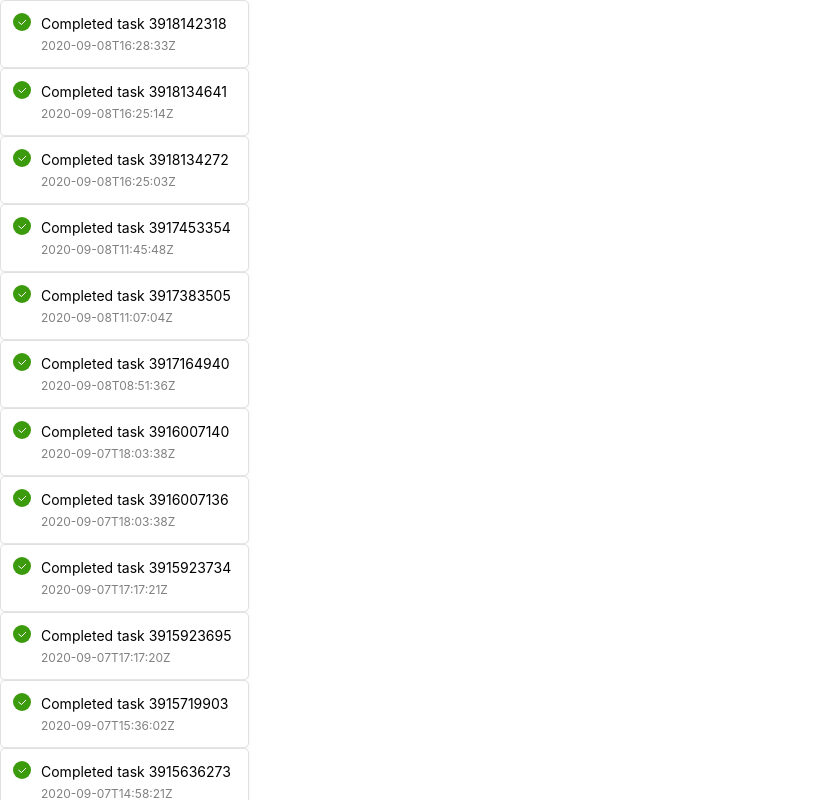
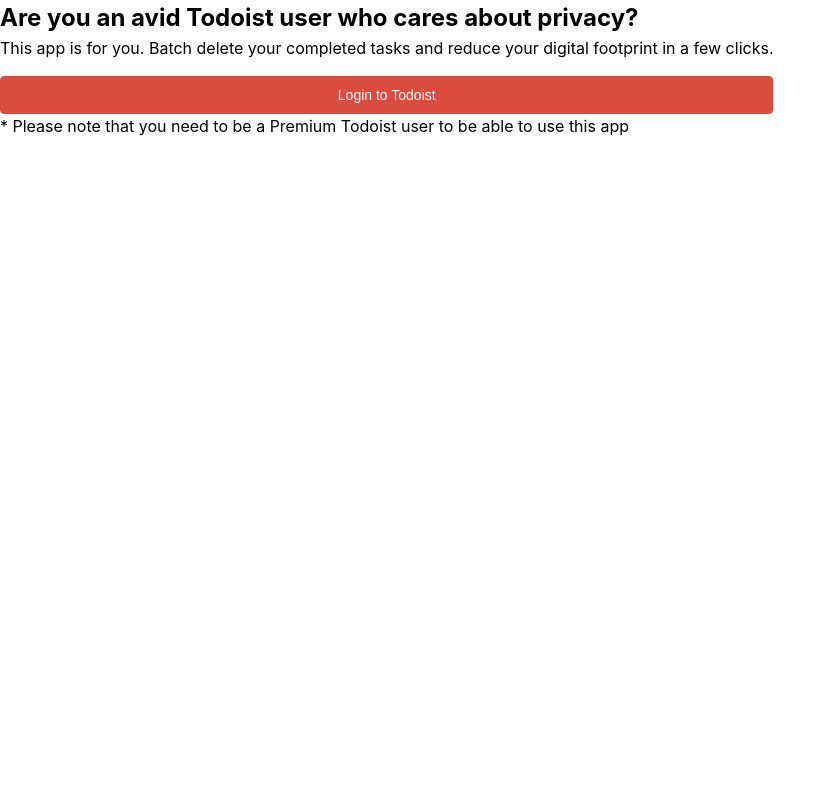
Before and after one commit to ajilderda/todoist-history-remover, a React (Create React App) app: page /review-tasks in a window 1280 px wide. Shown: the top 800 px of the page, without its empty margins (0-836 px from the left). Built offline with nearby package versions, Linux system fonts and the light colour scheme.

Commit message:
chore: Remove unused review-tasks page

```diff
--- a/src/App.tsx
+++ b/src/App.tsx
@@ -10,7 +10,6 @@
 import './App.css';
 import Home from './components/Home';
 import Tasks from './components/Tasks';
-import ReviewTasks from './components/ReviewTasks';
 import ErrorGettingTasks from './components/ErrorGettingTasks';
 
 function App() {
@@ -25,9 +24,6 @@
               <Tasks />
             </ErrorBoundary>
           </Route>
-          <Route path="/review-tasks">
-            <ReviewTasks />
-          </Route>
           <Route path="/">
             <Home />
           </Route>
--- a/src/components/ReviewTasks.tsx
+++ /dev/null
@@ -1,27 +0,0 @@
-import React from 'react';
-import FormCheckbox from './FormCheckbox';
-import Task from './Task';
-import Button from './Button';
-import completedItems from '../mocks/completedItems.get.js';
-import Select from './Select';
-
-
-function ReviewTasks() {
-  return (
-    <div>
-      {completedItems.map((item, index) => (
-        <div key={index}>
-          <Task
-              title={item.content}
-              checked={false}
-              date={item.completed_date}
-          />
-        </div>
-      ))}
-
-      <Button label={`Remove ${completedItems.length} tasks`} handleClick={() => console.log('handleClick')} />
-    </div>
-  );
-}
-
-export default ReviewTasks;
```
